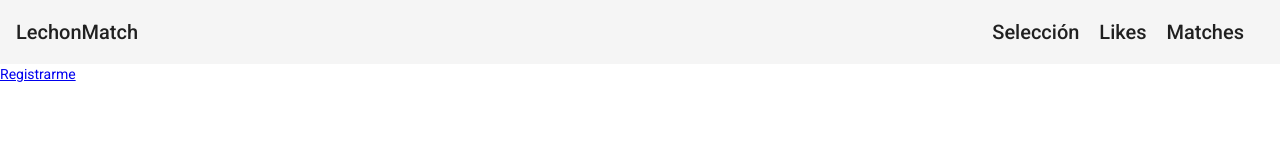
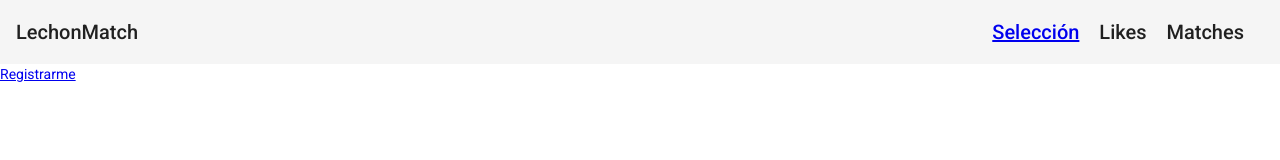
Before and after one commit to BenLaguerre/ProyectoFinal_LucaTic, an Angular app: page / in a window 1280 px wide. Shown: the top 160 px of the page. Built offline with nearby package versions, Linux system fonts and the light colour scheme.

Commit message:
creada ruta de seleccion

```diff
--- a/src/app/app.component.html
+++ b/src/app/app.component.html
@@ -2,7 +2,7 @@
 <mat-toolbar color="secondary" class="navbar">
   <div>LechonMatch</div>
   <div>
-      <span>Selección</span>
+      <span><a routerLink="seleccion">Selección</a></span>
       <span>Likes</span>
       <span>Matches</span>
   </div>
```
Also changed, not shown: src/app/app-routing.module.ts (+9 -1 lines).
